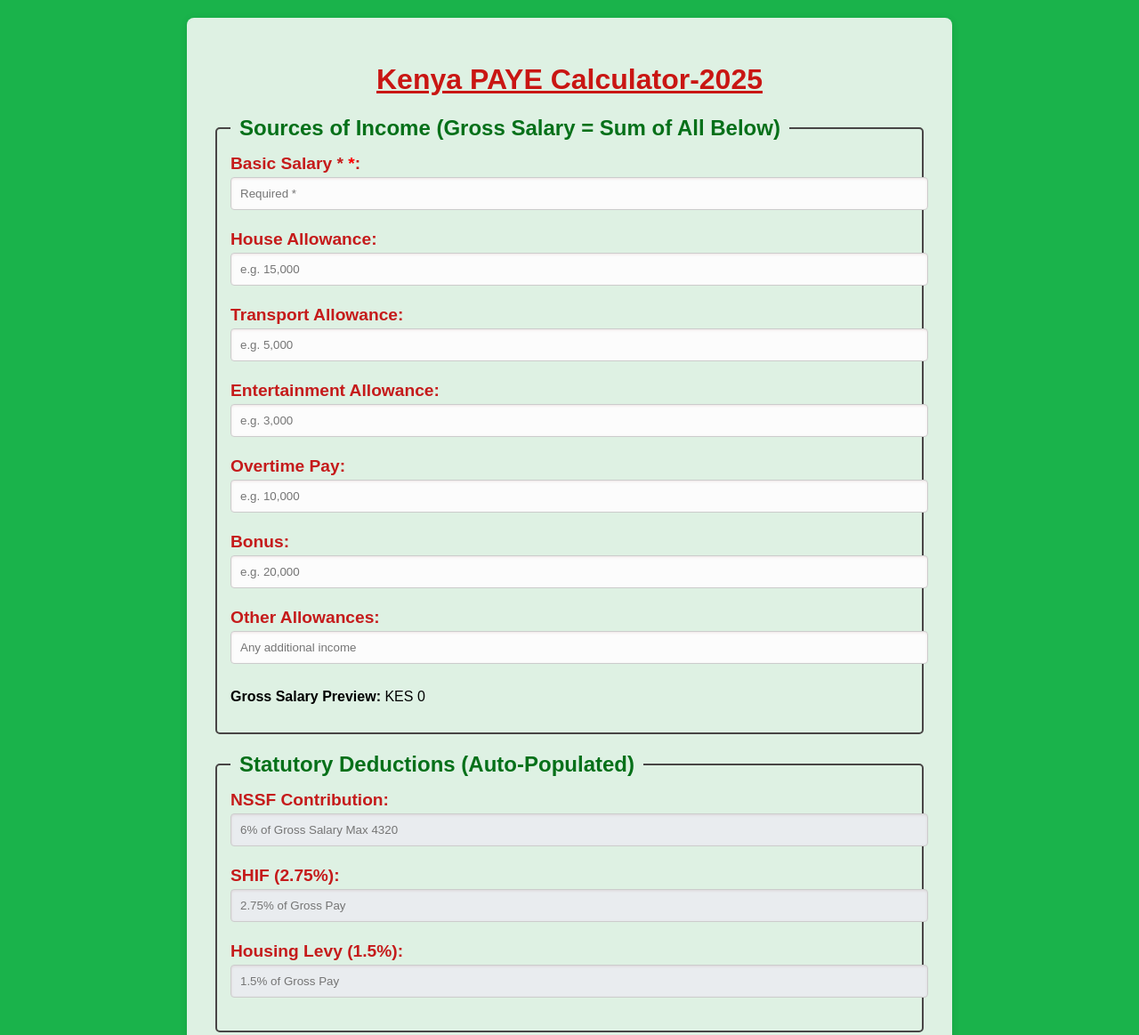
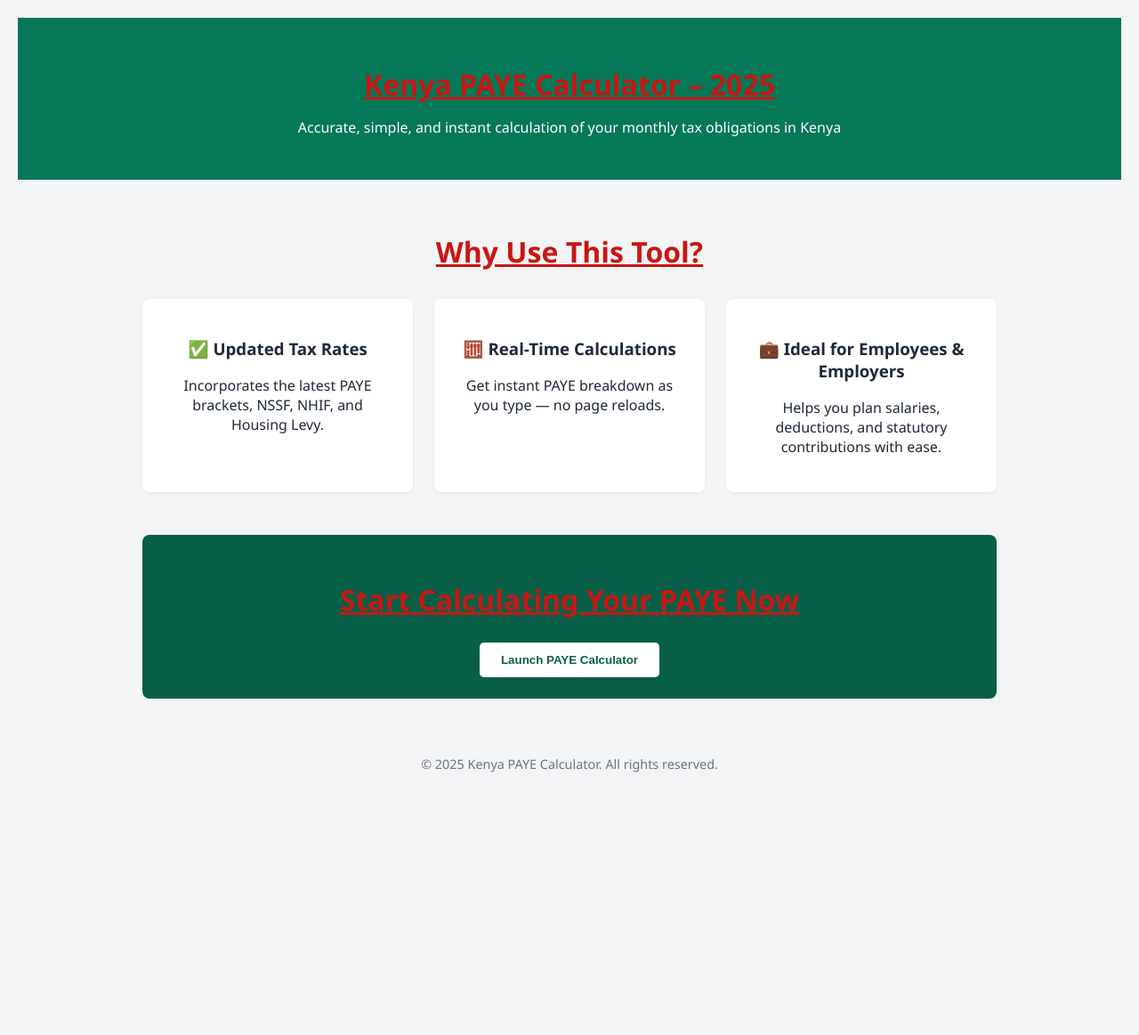
Before and after one commit to rebeccakibisu/phase1project, a plain HTML site: page index.html in a window 1280 px wide. Shown: the top 1163 px of the page at 89% size. After the commit the page ends 920 px from the top, so only its background shows below. Drawn offline with Linux system fonts and the light colour scheme.

Commit message:
html landing page

```diff
--- a/index.html
+++ b/index.html
@@ -1,126 +1,146 @@
 <!DOCTYPE html>
 <html lang="en">
 <head>
-  <title>Kenya PAYE Calculator-2025</title>
+  <meta charset="UTF-8" />
+  <meta name="viewport" content="width=device-width, initial-scale=1.0" />
+  <title>Kenya PAYE Calculator 2025</title>
   <link rel="stylesheet" href="style.css" />
+  <style>
+    body {
+      margin: 0;
+      font-family: "Segoe UI", sans-serif;
+      background: #f3f4f6;
+      color: #1f2937;
+    }
+    header {
+      background: #047857;
+      color: white;
+      padding: 2rem;
+      text-align: center;
+    }
+    header h1 {
+      margin-bottom: 0.5rem;
+    }
+    .container {
+      max-width: 960px;
+      margin: auto;
+      padding: 2rem;
+    }
+    .features {
+      display: grid;
+      grid-template-columns: repeat(auto-fit, minmax(240px, 1fr));
+      gap: 1.5rem;
+      margin-top: 2rem;
+    }
+    .feature {
+      background: white;
+      padding: 1.5rem;
+      border-radius: 8px;
+      box-shadow: 0 2px 4px rgba(0,0,0,0.05);
+      text-align: center;
+    }
+    .cta {
+      background: #065f46;
+      color: white;
+      padding: 1.5rem;
+      margin-top: 3rem;
+      border-radius: 8px;
+      text-align: center;
+    }
+    .cta button {
+      background: white;
+      color: #065f46;
+      padding: 0.75rem 1.5rem;
+      border-radius: 5px;
+      font-weight: bold;
+      border: none;
+      cursor: pointer;
+      transition: background 0.3s;
+    }
+    .cta button:hover {
+      background: #e0f2f1;
+    }
+    footer {
+      text-align: center;
+      padding: 2rem;
+      font-size: 0.9rem;
+      color: #6b7280;
+    }
+    #calculatorSection {
+      display: none;
+      background: white;
+      margin-top: 3rem;
+      padding: 2rem;
+      border-radius: 8px;
+      box-shadow: 0 4px 10px rgba(0, 0, 0, 0.05);
+    }
+    #calculatorSection h2 {
+      margin-bottom: 1rem;
+    }
+    label {
+      display: block;
+      margin: 1rem 0 0.5rem;
+    }
+    input {
+      width: 100%;
+      padding: 0.5rem;
+      margin-bottom: 1rem;
+      border: 1px solid #d1d5db;
+      border-radius: 4px;
+    }
+    .results p {
+      margin: 0.5rem 0;
+    }
+  </style>
 </head>
 <body>
-  <main>
-    <h1>Kenya PAYE Calculator-2025</h1>
 
-    <form id="payeForm">
-      <!-- INCOME SECTION -->
-      <fieldset>
-        <legend>Sources of Income (Gross Salary = Sum of All Below)</legend>
+  <header>
+    <h1>Kenya PAYE Calculator – 2025</h1>
+    <p>Accurate, simple, and instant calculation of your monthly tax obligations in Kenya</p>
+  </header>
 
-        <label>
-          <span class="required-label">Basic Salary <span class="required">*</span></span>:
-          <input type="number" id="basicSalary" required placeholder="Required *" />
-        </label>
+  <div class="container">
+    <h2>Why Use This Tool?</h2>
+    <div class="features">
+      <div class="feature">
+        <h3>✅ Updated Tax Rates</h3>
+        <p>Incorporates the latest PAYE brackets, NSSF, NHIF, and Housing Levy.</p>
+      </div>
+      <div class="feature">
+        <h3>🧮 Real-Time Calculations</h3>
+        <p>Get instant PAYE breakdown as you type — no page reloads.</p>
+      </div>
 
-        <label>
-          House Allowance:
-          <input type="number" id="houseAllowance" placeholder="e.g. 15,000" />
-        </label>
+      <div class="feature">
+        <h3>💼 Ideal for Employees & Employers</h3>
+        <p>Helps you plan salaries, deductions, and statutory contributions with ease.</p>
+      </div>
+    </div>
 
-        <label>
-          Transport Allowance:
-          <input type="number" id="transportAllowance" placeholder="e.g. 5,000" />
-        </label>
+    <div class="cta">
+      <h2>Start Calculating Your PAYE Now</h2>
+      <button onclick="document.getElementById('calculatorSection').style.display='block'; this.style.display='none'">Launch PAYE Calculator</button>
+    </div>
 
-        <label>
-          Entertainment Allowance:
-          <input type="number" id="entertainmentAllowance" placeholder="e.g. 3,000" />
-        </label>
+    <div id="calculatorSection">
+      <h2>PAYE Calculator</h2>
+      <form id="payeForm">
+        <label for="basicSalary">Total Gross Salary:</label>
+        <input type="number" id="basicSalary" required />
+        <button type="submit">Calculate</button>
+      </form>
 
-        <label>
-          Overtime Pay:
-          <input type="number" id="overtimePay" placeholder="e.g. 10,000" />
-        </label>
+      <div class="results">
+        <h3>Results</h3>
+        <p><strong>PAYE Payable:</strong> <span id="netPaye">KES 0</span></p>
+      </div>
+    </div>
+  </div>
 
-        <label>
-          Bonus:
-          <input type="number" id="bonus" placeholder="e.g. 20,000" />
-        </label>
-
-        <label>
-          Other Allowances:
-          <input type="number" id="otherAllowances" placeholder="Any additional income" />
-        </label>
-
-        <p><strong>Gross Salary Preview:</strong> <span id="grossPreview">KES 0</span></p>
-      </fieldset>
-
-      <!-- STATUTORY DEDUCTIONS -->
-      <fieldset>
-        <legend>Statutory Deductions (Auto-Populated)</legend>
-
-        <label>
-          NSSF Contribution:
-          <input type="text" id="nssf" readonly placeholder="6% of Gross Salary Max 4320" />
-        </label>
-
-        <label>
-          SHIF (2.75%):
-          <input type="text" id="shif" readonly placeholder="2.75% of Gross Pay" />
-        </label>
-
-        <label>
-          Housing Levy (1.5%):
-          <input type="text" id="housingLevy" readonly placeholder="1.5% of Gross Pay" />
-        </label>
-      </fieldset>
-
-      <!-- OPTIONAL DEDUCTIONS -->
-      <fieldset>
-        <legend>Optional Deductions</legend>
-
-        <label>
-          Pension Contribution:
-          <input type="number" id="pensionContribution" placeholder="Max 30,000 per month" />
-        </label>
-
-        <label>
-          Mortgage Interest:
-          <input type="number" id="mortgageInterest" placeholder="Max 30,000 per month" />
-        </label>
-
-        <label>
-          Life Insurance Premium:
-          <input type="number" id="lifeInsurance" placeholder="Max 5,000 per month (15% relief)" />
-        </label>
-
-        <label>
-          Education Policy Premium:
-          <input type="number" id="educationInsurance" placeholder="Max 5,000 per month (15% relief)" />
-        </label>
-
-        <label>
-          Medical Insurance Premium:
-          <input type="number" id="medicalInsurance" placeholder="Max 5,000 per month (15% relief)" />
-        </label>
-
-        <label>
-          Post-Retirement Medical Fund:
-          <input type="number" id="postRetirementFund" placeholder="Max 15,000 per month" />
-        </label>
-      </fieldset>
-
-      <button type="submit">Calculate PAYE</button>
-    </form>
-
-    <!-- RESULTS SECTION -->
-    <section id="results">
-      <h2>Calculation Results</h2>
-      <p><strong>Total Gross Salary:</strong> <span id="totalGross">KES 0</span></p>
-      <p><strong>Total Allowable Expenses:</strong> <span id="totalAllowable">KES 0</span></p>
-      <p><strong>Net Taxable Income:</strong> <span id="netTaxable">KES 0</span></p>
-      <p><strong>Gross PAYE:</strong> <span id="grossPaye">KES 0</span></p>
-      <p><strong>Tax Relief:</strong> <span id="taxRelief">KES 0</span></p>
-      <p><strong>Total Insurance Relief:</strong> <span id="insuranceRelief">KES 0</span></p>
-      <p><strong>Net PAYE:</strong> <span id="netPaye">KES 0</span></p>
-    </section>
-  </main>
+  <footer>
+    &copy; 2025 Kenya PAYE Calculator. All rights reserved.
+  </footer>
 
   <script src="script.js"></script>
 </body>
```
